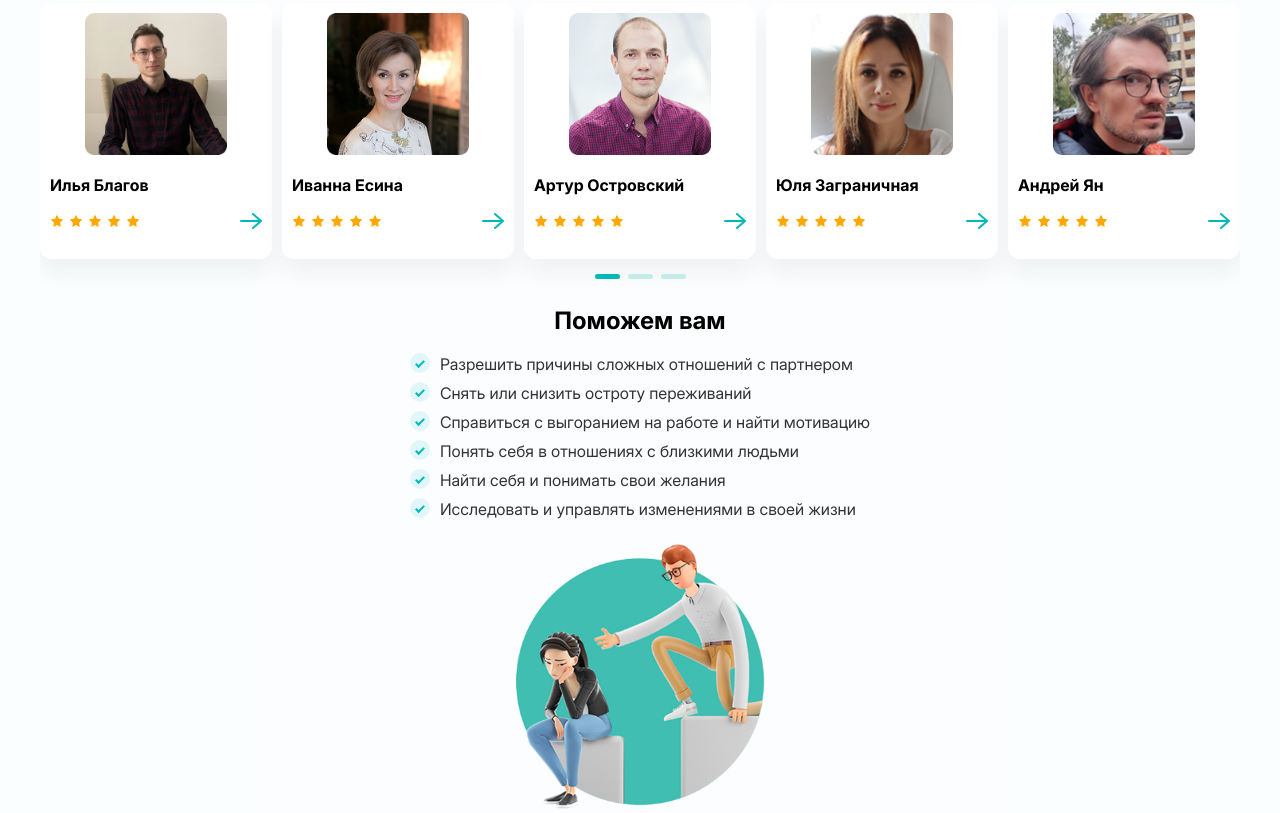
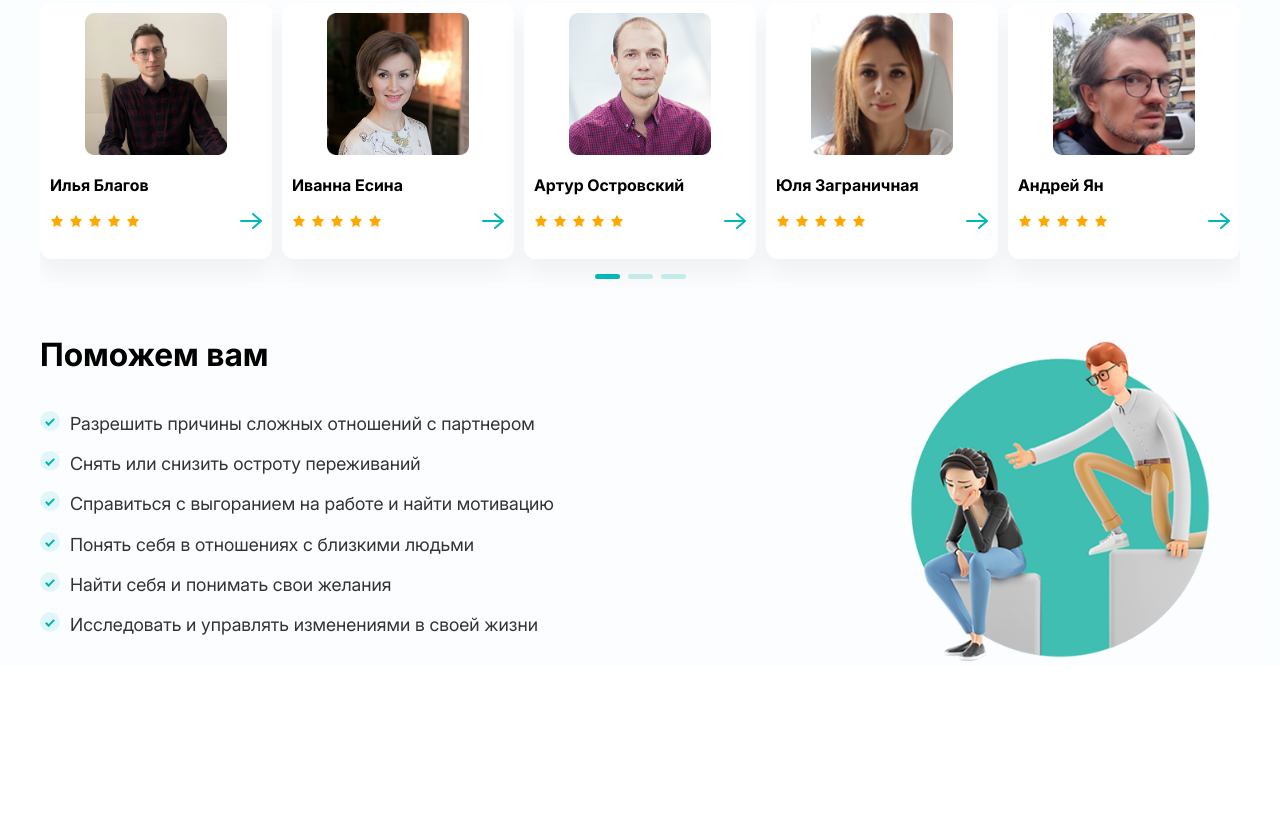
Before and after one commit to Ilya30432/Project2, a website built with webpack: page src/index.html in a window 1280 px wide. Shown: the part 1024-1837 px from the top of the page. After the commit the page ends 1690 px from the top, so only its background shows below. Built offline with nearby package versions, Linux system fonts and the light colour scheme; files whose address does not match are found by name.

Commit message:
Adding adaptive for Help sections

```diff
--- a/src/style/_help.scss
+++ b/src/style/_help.scss
@@ -5,11 +5,31 @@
   flex-direction: column;
   align-items: center;
   gap: 15px;
+  padding-top: 30px;
+  @include vieport-md {
+    flex-direction: row;
+    padding-top: 50px;
+  }
+  @include vieport-lg{
+    justify-content: space-between;
+    align-items: start;
+  }
   &__title {
     font-weight: $text-weight;
     text-align: center;
     font-size: 24px;
-    padding: 20px 0;
+    padding-bottom: 20px;
+    @include vieport-md {
+      text-align: start;
+      font-size: 28px;
+    }
+    @include vieport-lg{
+    font-size: 32px;
+    padding-bottom: 40px;
+    }
+    @include vieport-xxl{
+      font-size: 36px;
+    }
   }
   &__info-span {
     display: inline-block;
@@ -36,6 +56,27 @@
     padding-top: 3px;
     color: rgba(51, 51, 51, 1);
     position: relative;
-    margin-bottom: 10px;
+    margin-bottom: 15px;
+    @include vieport-lg{
+      font-size: 18px;
+      padding-top: 0;
+      line-height: 140%;
+    }
+  }
+  &__img > img {
+    width: 330px;
+    height: 298px;
+    @include vieport-lg{
+      width: 360px;
+      height: 325px;
+    }
+    @include vieport-xl{
+      width: 400px;
+      height: 360px;
+    }
+    @include vieport-xxl{
+      width: 436px;
+      height: 395px;
+    }
   }
 }
```
